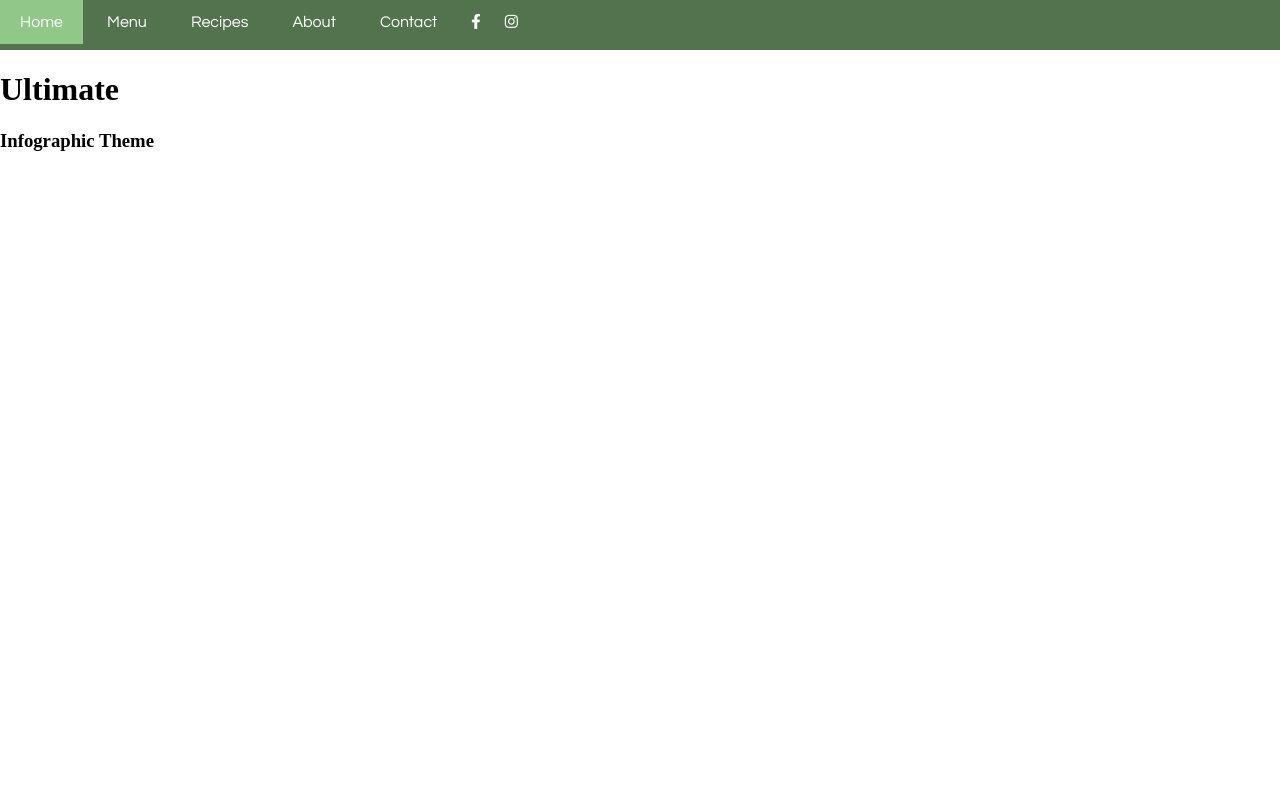
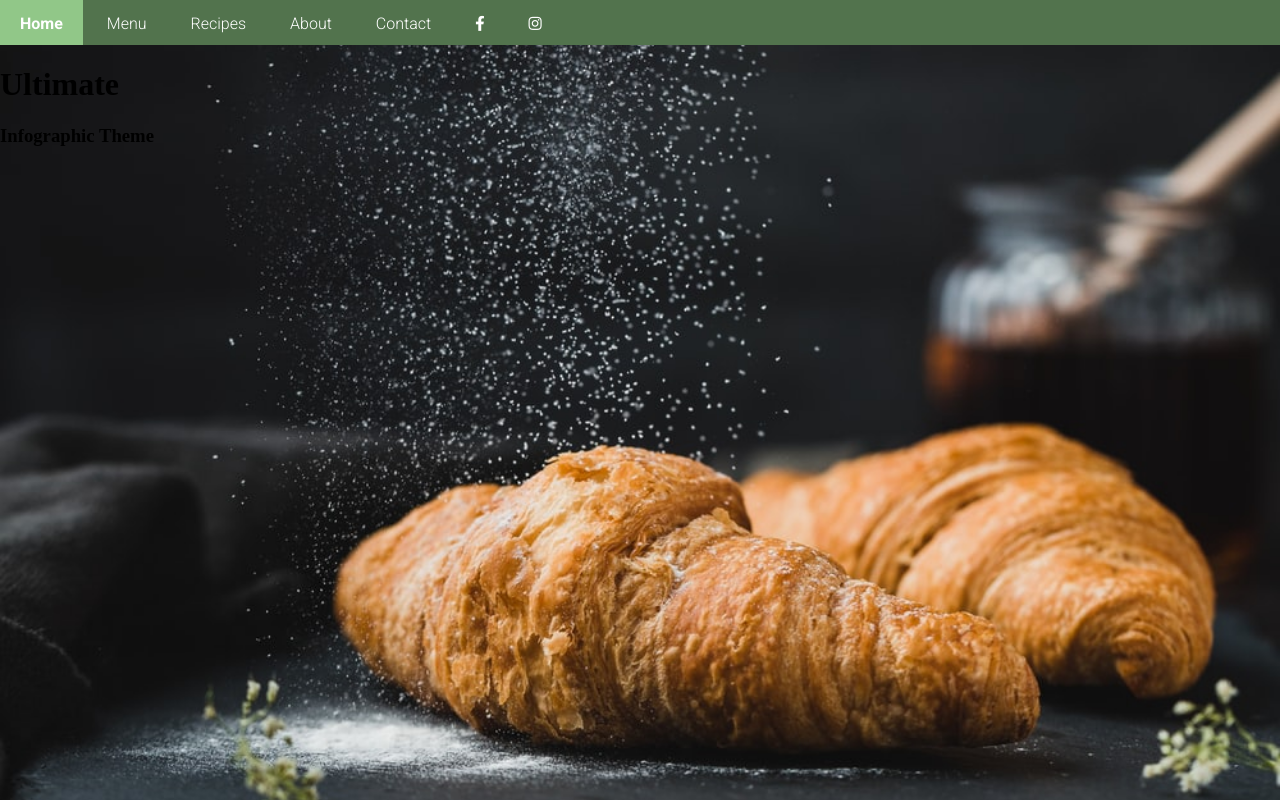
Before and after one commit to Izummii/test, a plain HTML site: page index.html in a window 1280 px wide. Drawn offline with Linux system fonts and the light colour scheme.

Commit message:
Bug Fixed

```diff
--- a/css/style.css
+++ b/css/style.css
@@ -1,9 +1,13 @@
+body, html {
+  height: 100%;
+  margin: 0;
+}
 
 .nav ul {
 	list-style-type: none;
 	margin: 0;
 	padding: 0;
-	height: 50px;
+	height: 45px;
 	background-color: #52734d;
 	overflow: hidden;
 
@@ -17,14 +21,25 @@
 	color: white;
 	padding: 14px 20px;
 	text-decoration: none;
-	font-family: century gothic;
+	font-family: 'Roboto', sans-serif;
+	font-weight: 300;
 }
+
+.nav-icons{
+	color: white;
+	font-size: 15px;
+}
+
 .nav li a:hover{
 	background-color: #91c788;
+	font-weight: 700;
 }
+
+
 .background{
-	background-image: url("bg7.jpg");
-	background-repeat: no-repeat;
-	background-size: cover;
-
+	background-image: url('../images/bg1.jpg');
+	height: 100%;
+	background-position: center;
+  	background-repeat: no-repeat;
+  	background-size: cover;
 }
--- a/index.html
+++ b/index.html
@@ -6,30 +6,27 @@
 	<link rel="stylesheet" type="text/css" href="css/reset.css">
 	<link rel="stylesheet" type="text/css" href="css/style.css">
 	<link rel="stylesheet" href="https://cdnjs.cloudflare.com/ajax/libs/font-awesome/5.15.3/css/all.min.css"/>
+
+	<link rel="preconnect" href="https://fonts.gstatic.com">
+	<link href="https://fonts.googleapis.com/css2?family=Roboto:ital,wght@0,100;0,300;0,400;0,500;0,700;0,900;1,100;1,300;1,400;1,500;1,700;1,900&display=swap" rel="stylesheet">
+
 </head>
 <body>
+	<div class="background">
 		<div class="nav">
-
 			<ul>
-
-			<li><a href="Home">Home</a></li>
-			<li><a href="">Menu</a></li>
-			<li><a href="">Recipes</a></li>
-			<li><a href="">About</a></li>
-			<li><a href="">Contact</a></li>
-			<i class="fab fa-facebook-f" style="color: white; font-size: 15px; padding : 10px;"> </i>
-			<i class="fab fa-instagram" style="color: white; font-size: 15px; padding:10px"></i>
+				<li><a href="#">Home</a></li>
+				<li><a href="#">Menu</a></li>
+				<li><a href="#">Recipes</a></li>
+				<li><a href="#">About</a></li>
+				<li><a href="#">Contact</a></li>
+				<li><a href="#"><i class="fab fa-facebook-f nav-icons"> </i></a></li>
+				<li><a href="#"><i class="fab fa-instagram nav-icons"></i></a></li>
 			</ul>
 		</div>
-</div>
-<div class="background">
+
 		<h1>Ultimate</h1>
 		<h3>Infographic Theme</h3>
-
 	</div>
-
-
-
-
 </body>
 </html>
```
Lines whose indentation alone changed are shown as unchanged.
